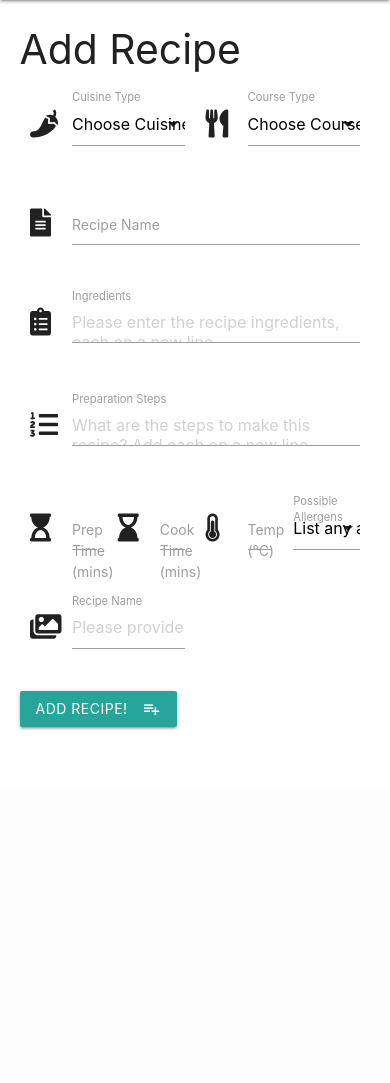
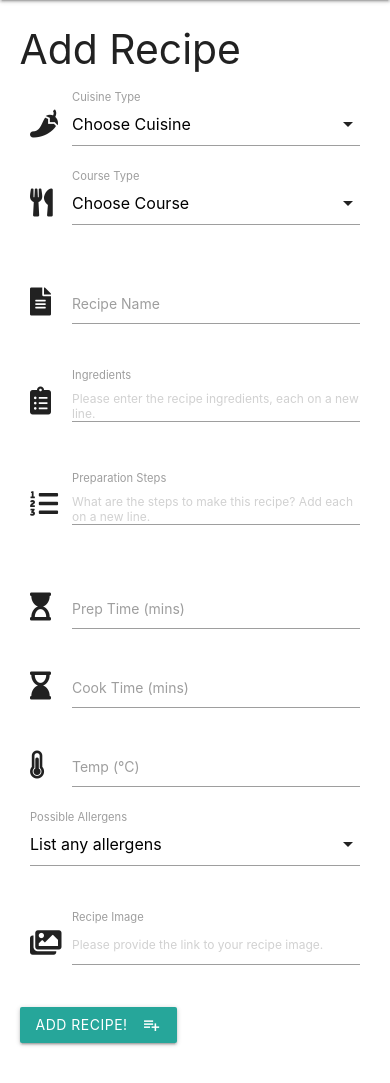
Before and after one commit to 10xOXR/2BN_Savoury_Sensations, a Flask app: page /add_recipe in a window 390 px wide. Shown: the part 56-1139 px from the top of the page. Before the commit the page ends 786 px from the top, so only its background shows below. Run offline with Flask 2, Linux system fonts and the light colour scheme; data that the repository does not hold is empty; some libraries are stand-ins or nearby versions.

Commit message:
Add minor responsive changes & media query
Added additional breakpoints to make the 'add_recipe' form
more responsive one mobile devices. Also added a media query
to reduce the size of the placeholder text in the form on
mobile devices.

```diff
--- a/app.py
+++ b/app.py
@@ -2,12 +2,13 @@ import os
 from flask import Flask, render_template, redirect, request, url_for, flash, session
 from flask_pymongo import PyMongo
 from bson.objectid import ObjectId
+from slugify import slugify
 
 app = Flask(__name__)
 
 app.config["MONGO_DBNAME"] = "m4RecipiesCollection"
 app.config["MONGO_URI"] = os.environ.get("MONGO_URI")
-app.secret_key = os.environ.get("SECRET_KEY")
+app.config.secret_key = os.environ.get("SECRET_KEY")
 
 mongo = PyMongo(app)
 
@@ -36,8 +37,7 @@ def add_recipe():
                         course.append(item)
                 for item in allergen_type:
                         allergens.append(item)
-
-        return render_template("addrecipe.html", cuisine = cuisine, course = course, allergens = allergens)
+        return render_template("addrecipe.html", cuisine = sorted(cuisine), course = course, allergens = allergens)
 
 @app.route("/insert_recipe", methods=["POST"])
 def insert_recipe():
--- a/static/css/styles.css
+++ b/static/css/styles.css
@@ -2,3 +2,12 @@ ul img {
     width: 200px;
     height: 150px;
 }
+
+
+@media (max-width: 600px) {
+
+    ::placeholder {
+        font-size: 12px;
+    }
+
+}
--- a/templates/addrecipe.html
+++ b/templates/addrecipe.html
@@ -3,11 +3,11 @@
 
 <h5>
     {% with messages = get_flashed_messages() %}
-    {% if messages %}
-    {% for message in messages %}
-    {{ message }}
-    {% endfor %}
-    {% endif %}
+        {% if messages %}
+            {% for message in messages %}
+                {{ message }}
+            {% endfor %}
+        {% endif %}
     {% endwith %}
 </h5>
 
@@ -16,7 +16,7 @@
 <div class="row">
     <form action="{{ url_for('insert_recipe') }}" method="POST" class="col s12">
         <div class="row">
-            <div class="input-field col s6">
+            <div class="input-field col s12 m6">
                 <i class="fas fa-pepper-hot prefix"></i>
                 <select id="cuisineType" name="cuisineType">
                     <option value="" disabled selected>Choose Cuisine</option>
@@ -26,7 +26,7 @@
                 </select>
                 <label for="cuisineType">Cuisine Type</label>
             </div>
-            <div class="input-field col s6">
+            <div class="input-field col s12 m6">
                 <i class="fas fa-utensils prefix"></i>
                 <select id="courseType" name="courseType">
                     <option value="" disabled selected>Choose Course</option>
@@ -61,22 +61,22 @@
             </div>
         </div>
         <div class="row">
-            <div class="input-field col s3">
+            <div class="input-field col s12 m3">
                 <i class="fas fa-hourglass-start prefix"></i>
                 <input id="prepTime" name="prepTime" type="number" class="validate">
                 <label for="prepTime">Prep Time (mins)</label>
             </div>
-            <div class="input-field col s3">
+            <div class="input-field col s12 m3">
                 <i class="fas fa-hourglass-end prefix"></i>
                 <input id="cookTime" name="cookTime" type="number" class="validate">
                 <label for="cookTime">Cook Time (mins)</label>
             </div>
-            <div class="input-field col s3">
+            <div class="input-field col s12 m3">
                 <i class="fas fa-thermometer-three-quarters prefix"></i>
                 <input id="temp" name="temp" type="number" class="validate">
                 <label for="temp">Temp (°C)</label>
             </div>
-            <div class="input-field col s3">
+            <div class="input-field col s12 m3">
                 <select id="allergens" name="allergens" multiple>
                     <option value="" disabled>List any allergens</option>
                     {% for item in allergens %}
@@ -87,11 +87,11 @@
             </div>
         </div>
         <div class="row">
-            <div class="input-field col s6">
+            <div class="input-field col s12 m6">
                 <i class="fas fa-images prefix"></i>
                 <input id="imageUrl" name="imageUrl" type="text" class="validate"
                     placeholder="Please provide the link to your recipe image.">
-                <label for="imageUrl">Recipe Name</label>
+                <label for="imageUrl">Recipe Image</label>
             </div>
         </div>
         <div class="row">
--- a/templates/base.html
+++ b/templates/base.html
@@ -10,16 +10,17 @@
     <link rel="stylesheet" href="https://use.fontawesome.com/releases/v5.8.1/css/all.css"
         integrity="sha384-50oBUHEmvpQ+1lW4y57PTFmhCaXp0ML5d60M1M7uH2+nqUivzIebhndOJK28anvf" crossorigin="anonymous">
     <link rel="stylesheet" href="{{ url_for('static', filename='css/styles.css') }}">
-    <title>2BN Savory Sensations!</title>
+    <title>2BN Savoury Sensations!</title>
 </head>
 
-<header>
-    <nav>
+<body>
 
-    </nav>
-</header>
+    <header>
+        <nav>
 
-<body>
+        </nav>
+    </header>
+
     <div class="container">
         {% block content %}
         {% endblock %}
--- a/templates/showrecipes.html
+++ b/templates/showrecipes.html
@@ -27,13 +27,13 @@
                 </div>
             </div>
             <div class="row">
-                <div class="col s4">
+                <div class="col s12 m4">
                     <h5>Ingredients</h5>
                     {% for ing in recipe.ingredients %}
                     <p><strong>{{ loop.index }}.</strong> {{ ing }}</p>
                     {% endfor %}
                 </div>
-                <div class="col s8">
+                <div class="col s12 m8">
                     <h5>Preparation Steps</h5>
                     {% for step in recipe.prepSteps %}
                     <p><strong>{{ loop.index }}.</strong> {{ step }}</p>
```
Also changed, not shown: README.md, static/js/scripts.js (line endings or trailing spaces), 1 other file.
